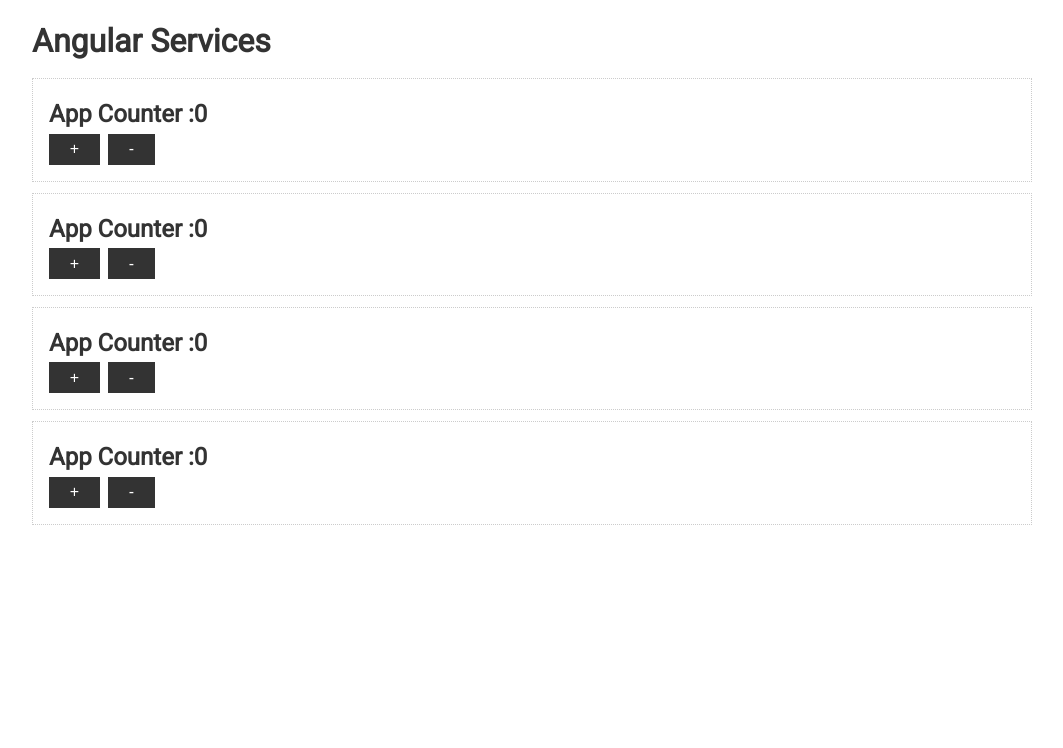
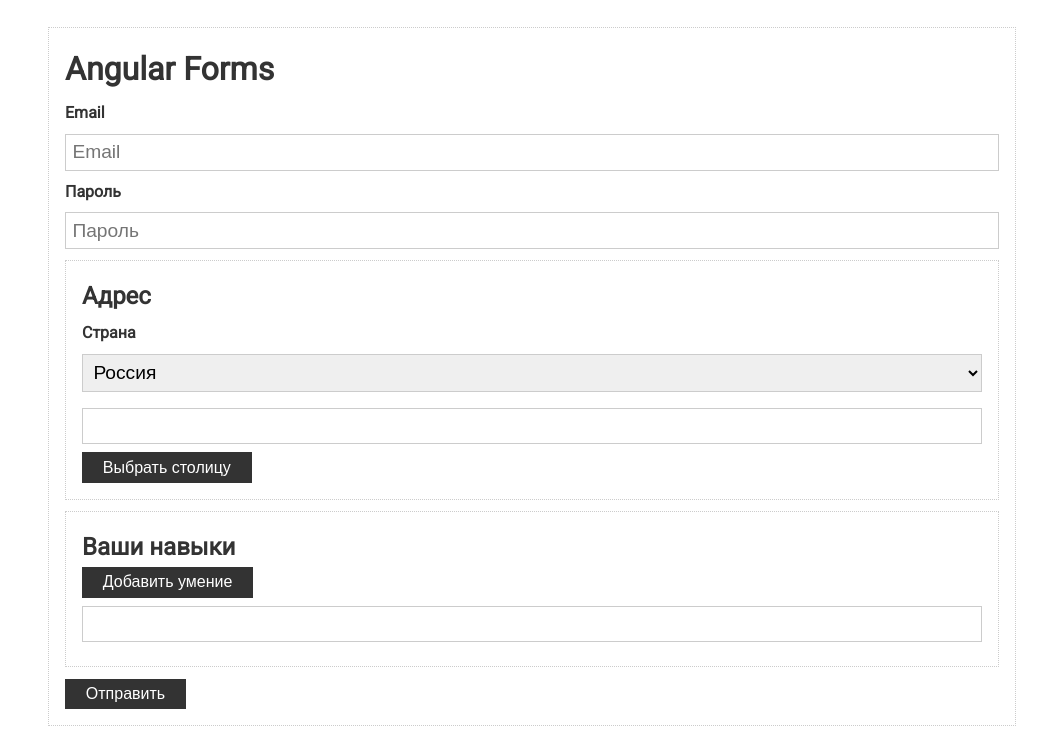
Before and after one commit to yakidan/Angular, an Angular app in the folder Angular/Practise/basics-and-syntax/angular-basics/: page / in a window 1280 px wide. Shown: the top 748 px of the page, without its empty margins (108-1171 px from the left). Built offline with nearby package versions, Linux system fonts and the light colour scheme.

Commit message:
Form and Validation: Create Form

```diff
--- a/Angular/Practise/basics-and-syntax/angular-basics/src/app/app.component.html
+++ b/Angular/Practise/basics-and-syntax/angular-basics/src/app/app.component.html
@@ -1,16 +1,50 @@
+
 <div class="container">
-  <h1>Angular Services</h1>
+  <form class="card" [formGroup]="form" (ngSubmit)="submit()">
+    <h1>Angular Forms</h1>
 
-  <div class="card">
-    <h2>App Counter :{{appCounterService.counter}}</h2>
+    <div class="form-control">
+      <label>Email</label>
+      <input type="text" placeholder="Email">
+      <div class="validation"></div>
+    </div>
 
-    <button class="btn" (click)="appCounterService.increase()">+</button>
-    <button class="btn" (click)="appCounterService.decrease()">-</button>
-  </div>
-  <div class="card">
-    <h2>App Counter :{{localCounterService.counter}}</h2>
-    <button class="btn" (click)="localCounterService.increase()">+</button>
-    <button class="btn" (click)="localCounterService.decrease()">-</button>
-  </div>
-  <app-counter></app-counter>
+    <div class="form-control">
+      <label>Пароль</label>
+      <input type="password" placeholder="Пароль">
+      <div class="validation"></div>
+    </div>
+
+    <div class="card">
+      <h2>Адрес</h2>
+
+      <div class="form-control">
+        <label>Страна</label>
+
+        <select>
+          <option value="ru">Россия</option>
+          <option value="ua">Украина</option>
+          <option value="by">Беларусь</option>
+        </select>
+      </div>
+
+      <div class="form-control">
+        <input type="text">
+      </div>
+
+      <button class="btn" type="button">Выбрать столицу</button>
+    </div>
+
+    <div class="card">
+      <h2>Ваши навыки</h2>
+      <button class="btn" type="button">Добавить умение</button>
+      <div class="form-control">
+        <label></label>
+        <input type="text">
+      </div>
+    </div>
+
+    <button class="btn" type="submit">Отправить</button>
+
+  </form>
 </div>
--- a/Angular/Practise/basics-and-syntax/angular-basics/src/app/app.component.ts
+++ b/Angular/Practise/basics-and-syntax/angular-basics/src/app/app.component.ts
@@ -1,18 +1,21 @@
-import {Component} from '@angular/core';
-import {Subscription, Subject} from 'rxjs'
-import {AppCounterService} from "./services/app-counter.service";
-import {LocalCounterService} from "./services/local-counter.service";
+import {Component, OnInit} from '@angular/core';
+import {FormGroup} from "@angular/forms";
 
 @Component({
   selector: 'app-root',
   templateUrl: './app.component.html',
   styleUrls: ['./app.component.scss'],
-  providers: [LocalCounterService]
+
 })
 
-export class AppComponent {
-  constructor(private appCounterService: AppCounterService,
-              private localCounterService:LocalCounterService) {
+export class AppComponent implements OnInit {
+  ngOnInit() {
+    this.form = new FormGroup({})
+  }
 
+  form: FormGroup
+
+  submit() {
+    console.log('Form submitted', this.form)
   }
 }
--- a/Angular/Practise/basics-and-syntax/angular-basics/src/app/counter/counter.component.html
+++ /dev/null
@@ -1,12 +0,0 @@
-
-<div class="card">
-  <h2>App Counter :{{appCounterService.counter}}</h2>
-
-  <button class="btn" (click)="appCounterService.increase()">+</button>
-  <button class="btn" (click)="appCounterService.decrease()">-</button>
-</div>
-<div class="card">
-  <h2>App Counter :{{localCounterService.counter}}</h2>
-  <button class="btn" (click)="localCounterService.increase()">+</button>
-  <button class="btn" (click)="localCounterService.decrease()">-</button>
-</div>
--- a/Angular/Practise/basics-and-syntax/angular-basics/src/app/counter/counter.component.ts
+++ /dev/null
@@ -1,17 +0,0 @@
-import { Component, OnInit } from '@angular/core';
-import {AppCounterService} from "../services/app-counter.service";
-import {LocalCounterService} from "../services/local-counter.service";
-
-@Component({
-  selector: 'app-counter',
-  templateUrl: './counter.component.html',
-  styleUrls: ['./counter.component.scss'],
-  providers:[LocalCounterService]
-})
-export class CounterComponent {
-
-  constructor(private appCounterService: AppCounterService,
-              private localCounterService:LocalCounterService) {
-
-  }
-}
--- a/Angular/Practise/basics-and-syntax/angular-basics/src/app/services/app-counter.service.ts
+++ /dev/null
@@ -1,23 +0,0 @@
-import {Injectable} from "@angular/core";
-import {LogService} from "./log.service";
-
-@Injectable({
-  providedIn: 'root'
-})
-export class AppCounterService {
-  counter = 0;
-
-  constructor(private logService: LogService) {
-  }
-
-  increase() {
-    this.logService.log('increase counter...')
-    this.counter++
-  }
-
-  decrease() {
-    this.logService.log('decrease counter...')
-    this.counter--
-  }
-
-}
--- a/Angular/Practise/basics-and-syntax/angular-basics/src/app/services/local-counter.service.ts
+++ /dev/null
@@ -1,15 +0,0 @@
-import { Injectable } from '@angular/core';
-
-@Injectable()
-export class LocalCounterService {
-  counter = 0;
-
-  increase() {
-    this.counter++
-  }
-
-  decrease() {
-    this.counter--
-  }
-
-}
--- a/Angular/Practise/basics-and-syntax/angular-basics/src/app/services/log.service.ts
+++ /dev/null
@@ -1,11 +0,0 @@
-import {Injectable} from '@angular/core';
-
-@Injectable({
-  providedIn: 'root'
-})
-export class LogService {
-
-  log(text) {
-    console.log(`Log: ${text}`)
-  }
-}
--- a/Angular/Practise/basics-and-syntax/angular-basics/src/styles.scss
+++ b/Angular/Practise/basics-and-syntax/angular-basics/src/styles.scss
@@ -17,7 +17,7 @@
 .container {
   max-width: 1000px;
   margin: 0 auto;
-  padding-top: 1rem;
+  padding: 1rem;
 }
 
 a {
@@ -47,6 +47,12 @@
   margin-right: 0.5rem;
   transition: opacity 0.2s ease-in;
   outline: none;
+
+  &:disabled {
+    background: #ccc;
+    color: #000;
+    cursor: not-allowed;
+  }
 }
 
 .btn:hover {
@@ -56,6 +62,22 @@
 .form-control {
   display: block;
   margin-top: 0.3rem;
+  margin-bottom: .5rem;
+
+  label {
+    display: block;
+    font-weight: bold;
+    font-size: 1rem;
+    margin-bottom: .5rem;
+  }
+
+  input {
+    margin-bottom: 0;
+  }
+
+  .validation {
+    color: red;
+  }
 }
 
 .card {
@@ -72,7 +94,7 @@
   padding: 0.4rem;
   font-size: 1.2rem;
   border: 1px solid #ccc;
-  margin: 1.2rem 0;
+  margin-bottom: 1rem;
 }
 
 hr {
```
Also changed, not shown: Angular/Practise/basics-and-syntax/angular-basics/src/app/app.module.ts (+4 -8 lines), Angular/Practise/basics-and-syntax/angular-basics/src/app/counter/counter.component.scss (deleted).
